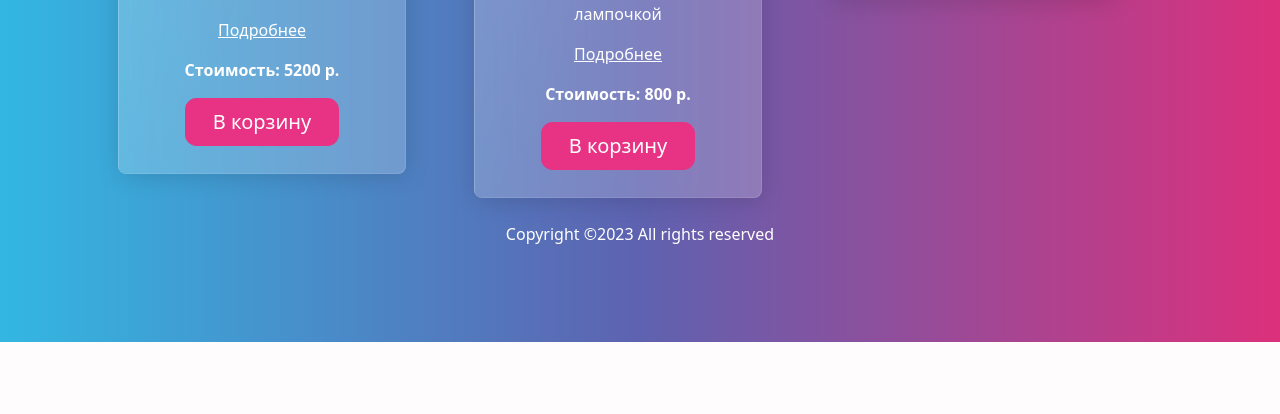
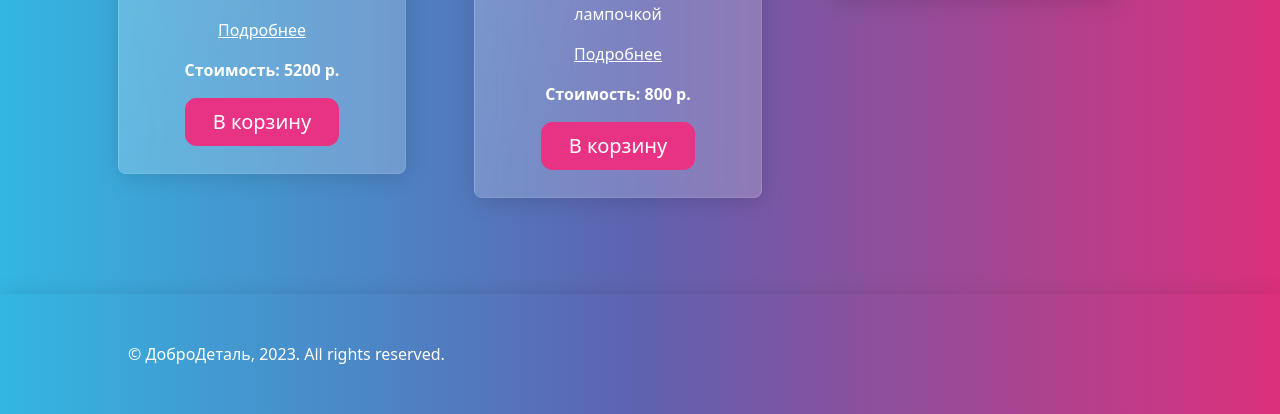
Before and after one commit to pavelananyev/dobrodetal_site, a Django app: page / in a window 1280 px wide. Shown: the part 1619-2033 px from the top of the page. Before the commit the page ends 1961 px from the top, so only its background shows below. Run offline with Django 4.2, Linux system fonts and the light colour scheme; data comes from the database, SQL or seed files in the repository.

Commit message:
fixed an error in template

```diff
--- a/dobrodetal/landing/templates/landing/base.html
+++ b/dobrodetal/landing/templates/landing/base.html
@@ -60,22 +60,38 @@
 </header>
 {% block content %}
 {% endblock %}
-<footer>
-    <!-- bottom footer -->
-    <div>
-        <!-- row -->
-        <div class="row">
-            <div class="col-md-12 text-center">
-                    <span class="copyright">
-                        <br>Copyright ©2023 All rights reserved
-                    </span>
-            </div>
-        </div>
-        <!-- /row -->
-        <!-- /container -->
+<!--<footer className="contrast-footer footer-dark footer-shadow-dark p-5">-->
+<!--      <div className="container d-flex flex-column">-->
+<!--        <small className="text-center mt-5 footer-copyright">-->
+<!--          &copy; Добродеталь, 2023. All rights reserved.-->
+<!--        </small>-->
+<!--      </div>-->
+<!--</footer>-->
+<div class="blockcode">
+  <footer class="shadow">
+    <div
+      class="d-flex justify-content-between align-items-center mx-auto py-4 flex-wrap"
+      style="width: 80%"
+    >
+<!--      <a href="/#" class="d-flex align-items-center p-0 text-dark">-->
+<!--        <img alt="logo" src="{% static 'landing/images/favicon.ico' %}" width="30px" />-->
+<!--        <span class="ms-4 h5 font-weight-bold">ДоброДеталь</span>-->
+<!--      </a>-->
+      <small">&copy; ДоброДеталь, 2023. All rights reserved.</small>
+<!--      <div>-->
+<!--        <button class="btn btn-dark btn-flat p-2">-->
+<!--          <i class="fa fa-facebook"></i>-->
+<!--        </button>-->
+<!--        <button class="btn btn-dark btn-flat p-2">-->
+<!--          <i class="fa fa-twitter"></i>-->
+<!--        </button>-->
+<!--        <button class="btn btn-dark btn-flat p-2">-->
+<!--          <i class="fa fa-instagram"></i>-->
+<!--        </button>-->
+<!--      </div>-->
     </div>
-    <!-- /bottom footer -->
-</footer>
+  </footer>
+</div>
 <!-- Вариант 1: Bootstrap в связке с Popper -->
 <script src="https://cdn.jsdelivr.net/npm/bootstrap@5.2.3/dist/js/bootstrap.bundle.min.js"
         integrity="sha384-kenU1KFdBIe4zVF0s0G1M5b4hcpxyD9F7jL+jjXkk+Q2h455rYXK/7HAuoJl+0I4"
--- a/dobrodetal/landing/templates/landing/main.html
+++ b/dobrodetal/landing/templates/landing/main.html
@@ -23,5 +23,5 @@
     {% endif %}
     {% endfor %}
     </div>
-
+</div>
 {% endblock %}
```
